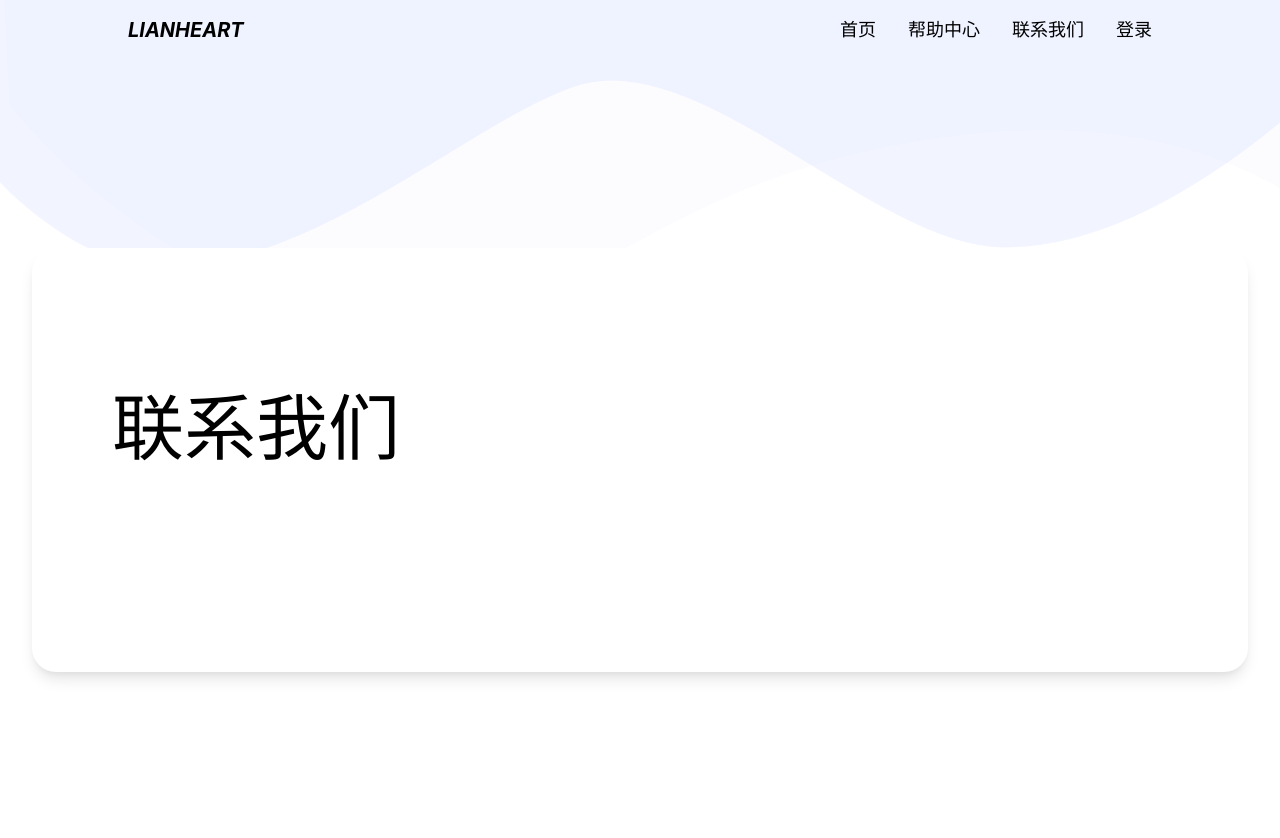
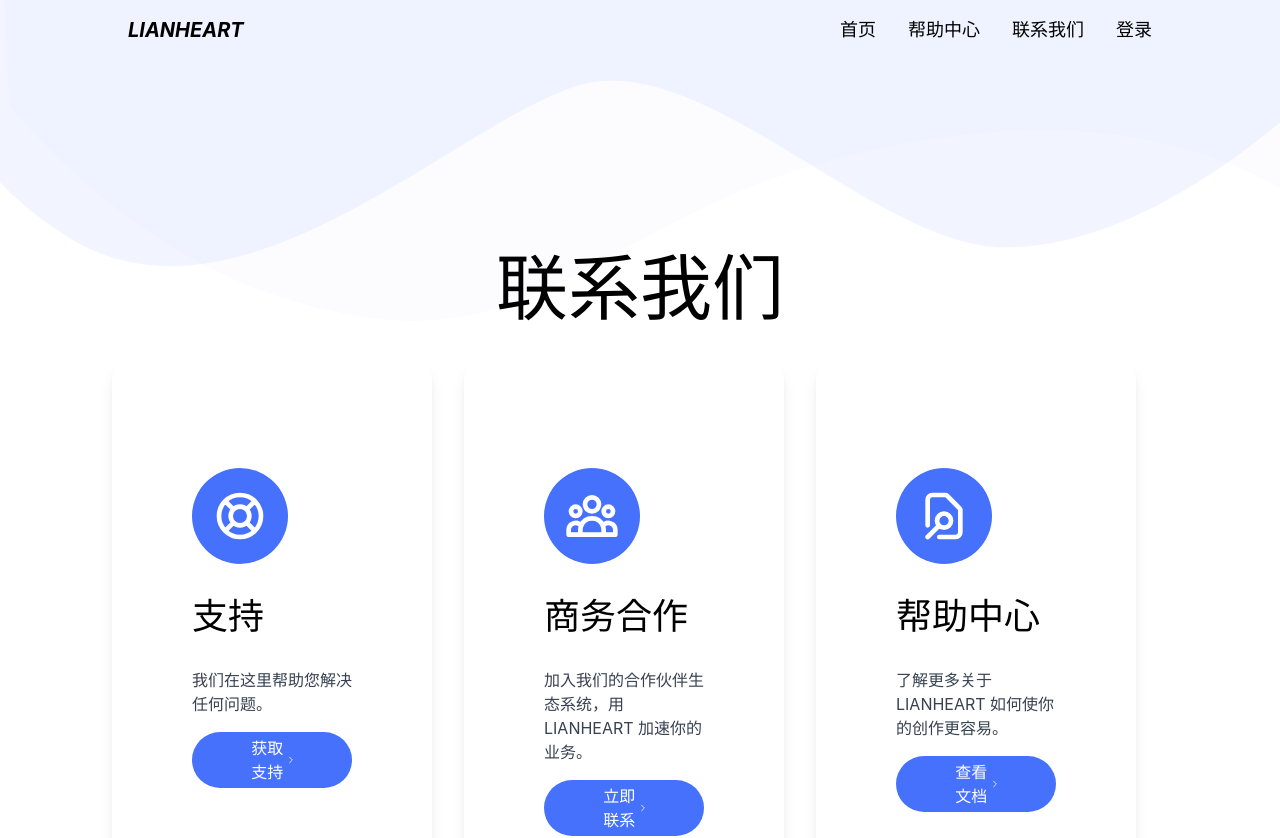
Before and after one commit to UnionMusic/lianhe.art, a Next.js app: page /contact in a window 1280 px wide. Shown: the top 838 px of the page. Built offline with nearby package versions, Linux system fonts and the light colour scheme.

Commit message:
feat: add contact page

```diff
--- a/src/pages/contact.tsx
+++ b/src/pages/contact.tsx
@@ -1,18 +1,60 @@
 import { Layout } from '../components/Layout'
 import { NextPage } from 'next'
+import {
+  SupportIcon,
+  UserGroupIcon,
+  ChevronRightIcon,
+  DocumentSearchIcon,
+} from '@heroicons/react/outline'
 
 const AboutPage: NextPage = () => (
   <Layout title="联系我们">
     <div className="md:container md:mx-auto">
-      <div className="min-h-screen py-6 flex flex-col justify-center sm:py-12">
-        <div className="relative px-4 py-10 bg-white shadow-lg sm:rounded-3xl sm:p-20">
+      <div className="min-h-screen py-6 flex flex-col justify-start sm:py-12">
+        <div className="relative px-4 py-10 sm:rounded-3xl sm:p-20">
           <div className="relative py-8">
-            <div>
-              <h1 className="text-7xl my-8">联系我们</h1>
-            </div>
-            <div className="divide-y divide-gray-200">
-              <div className="py-8 text-base leading-6 space-y-4 text-gray-700 sm:text-lg sm:leading-7">
+            <h1 className="text-7xl my-8 flex inset-0 items-center justify-center">联系我们</h1>
+            <div className="grid grid-cols-1 md:grid-cols-3 auto-cols-max justify-items-center">
+              <div className="px-4 py-10 mr-8 bg-white shadow-lg sm:rounded-3xl sm:p-20">
+                <div className="rounded-full bg-primary h-24 w-24 flex items-center justify-center my-8">
+                  <SupportIcon className="h-14 w-14 text-white" />
+                </div>
 
+                <h3 className="text-4xl my-8">支持</h3>
+                <p className="text-gray-700">我们在这里帮助您解决任何问题。</p>
+                <div className="flex items-end">
+                  <button className="my-4 inline-flex items-center h-14 px-14 text-white transition-colors duration-150 bg-primary rounded-full focus:shadow-outline hover:bg-blue-800">
+                    获取支持 <ChevronRightIcon className="h-4 w-4 text-white" />
+                  </button>
+                </div>
+              </div>
+              <div className="px-4 py-10 mr-8 bg-white shadow-lg sm:rounded-3xl sm:p-20">
+                <div>
+                  <div className="rounded-full bg-primary h-24 w-24 flex items-center justify-center my-8">
+                    <UserGroupIcon className="h-14 w-14 text-white" />
+                  </div>
+
+                  <h3 className="text-4xl my-8">商务合作</h3>
+                  <p className="text-gray-700">
+                    加入我们的合作伙伴生态系统，用 LIANHEART 加速你的业务。
+                  </p>
+                  <button className="my-4 inline-flex items-center h-14 px-14 text-white transition-colors duration-150 bg-primary rounded-full focus:shadow-outline hover:bg-blue-800">
+                    立即联系 <ChevronRightIcon className="h-4 w-4 text-white" />
+                  </button>
+                </div>
+              </div>
+              <div className="px-4 py-10 mr-8 bg-white shadow-lg sm:rounded-3xl sm:p-20">
+                <div>
+                  <div className="rounded-full bg-primary h-24 w-24 flex items-center justify-center my-8">
+                    <DocumentSearchIcon className="h-14 w-14 text-white" />
+                  </div>
+
+                  <h3 className="text-4xl my-8">帮助中心</h3>
+                  <p className="text-gray-700">了解更多关于 LIANHEART 如何使你的创作更容易。</p>
+                  <button className="my-4 inline-flex items-center h-14 px-14 text-white transition-colors duration-150 bg-primary rounded-full focus:shadow-outline hover:bg-blue-800">
+                    查看文档 <ChevronRightIcon className="h-4 w-4 text-white" />
+                  </button>
+                </div>
               </div>
             </div>
           </div>
```
